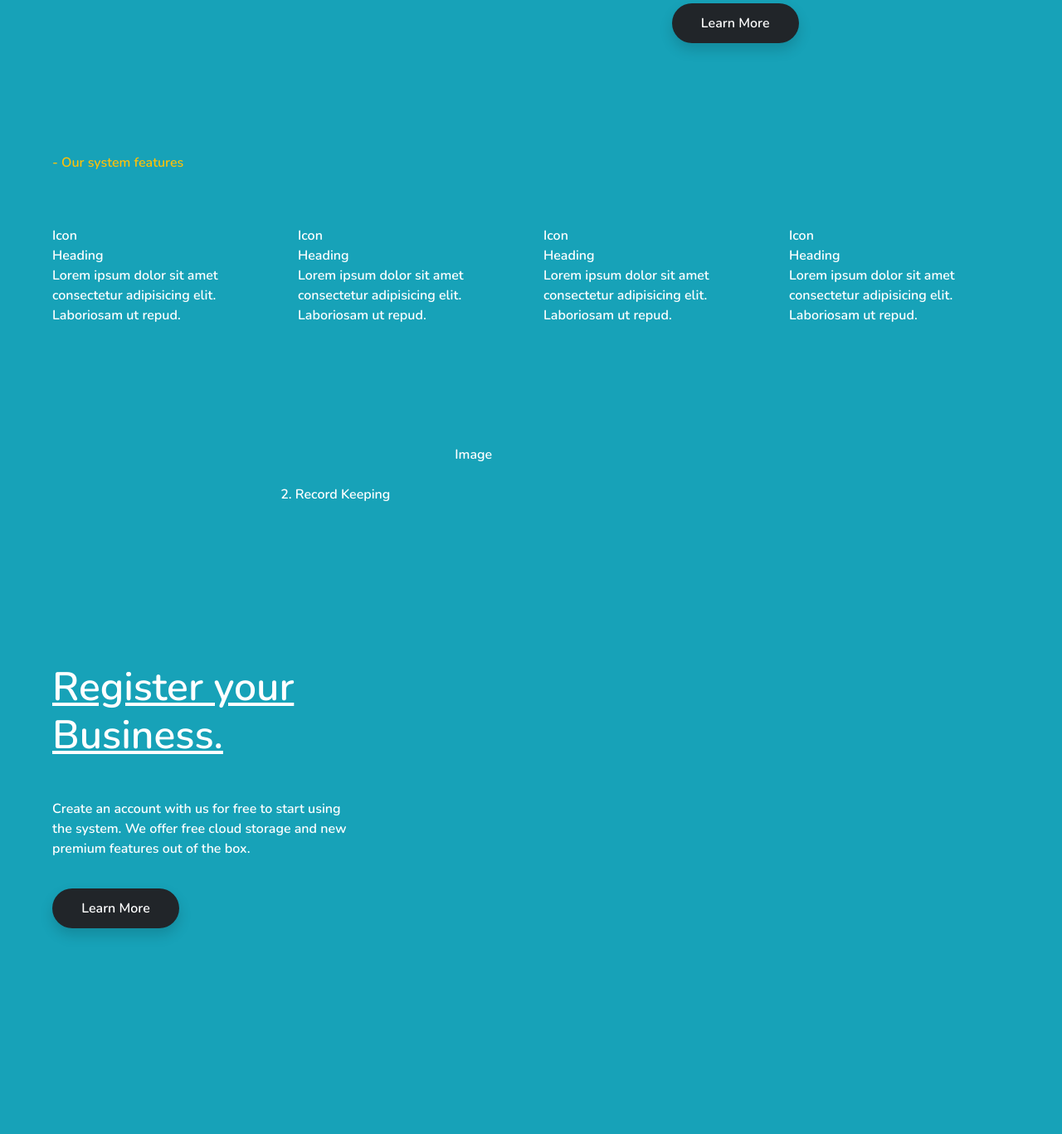
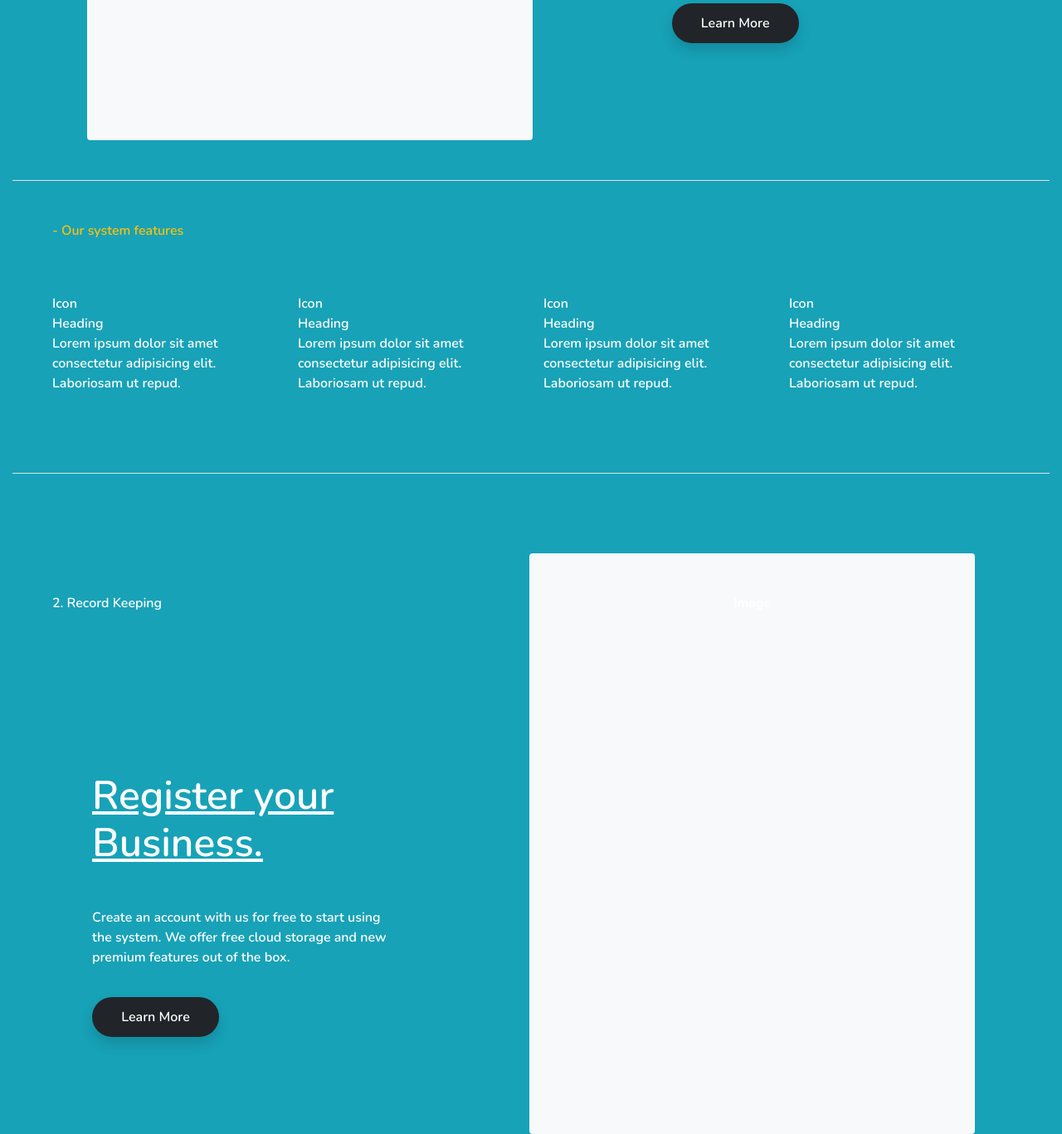
Before and after one commit to Cathella/Header, a plain HTML site: page index.html in a window 1280 px wide. Shown: the part 1320-2687 px from the top of the page at 83% size. Before the commit the page ends 2523 px from the top, so only its background shows below. Drawn offline with nearby package versions, Linux system fonts and the light colour scheme.

Commit message:
add image placeholders

```diff
--- a/index.html
+++ b/index.html
@@ -39,7 +39,7 @@
     <div class="mt-5">
       <div class="row">
         <div class="col-lg-7">
-          <div class="py-5 text-right">Image</div>
+          <div class="py-5 text-center w-75 mx-auto mt-5 bg-light rounded" style="height: 700px">Image</div>
         </div>
         <div class="col-lg-5 pb-5">
           <div class="px-5 py-5">
@@ -52,7 +52,7 @@
       </div>
     </div>
 
-    <div class="py-5">
+    <div class="py-5 my-5 border-top border-bottom">
       <p class="px-5 text-warning">- Our system features</p>
       <div class="px-5 py-5">
         <div class="row">
@@ -84,14 +84,14 @@
       <div class="row">
         <div class="col-lg-5 pb-5">
           <div class="px-5 py-5">
-            <p class="mt-5 text-right">2. Record Keeping</p>
-            <h1 class="mr-5" style="text-decoration: underline; margin-top: 4em">Register your Business.</h1>
-            <p class="mt-5 mr-5 mb-5">Create an account with us for free to start using the system. We offer free cloud storage and new premium features out of the box.</p>
-            <a href="#" class="rounded-btn shadow bg-black text-white">Learn More</a>
+            <p class="mt-5">2. Record Keeping</p>
+            <h1 class="ml-5" style="text-decoration: underline; margin-top: 4em">Register your Business.</h1>
+            <p class="mt-5 ml-5 mb-5">Create an account with us for free to start using the system. We offer free cloud storage and new premium features out of the box.</p>
+            <a href="#" class="rounded-btn shadow bg-black text-white ml-5">Learn More</a>
           </div>
         </div>
         <div class="col-lg-7">
-          <div class="py-5 ">Image</div>
+          <div class="py-5 text-center w-75 mx-auto mt-5 bg-light rounded" style="height: 700px">Image</div>
         </div>
       </div>
     </div>
```
